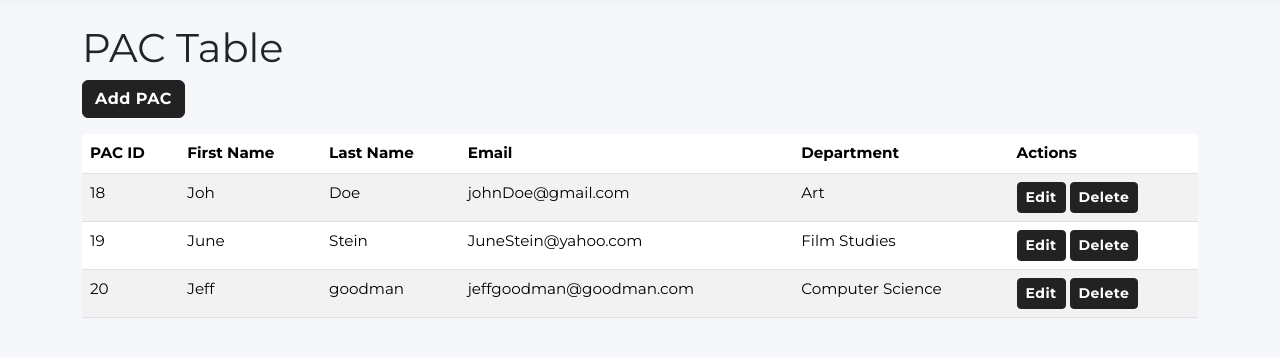
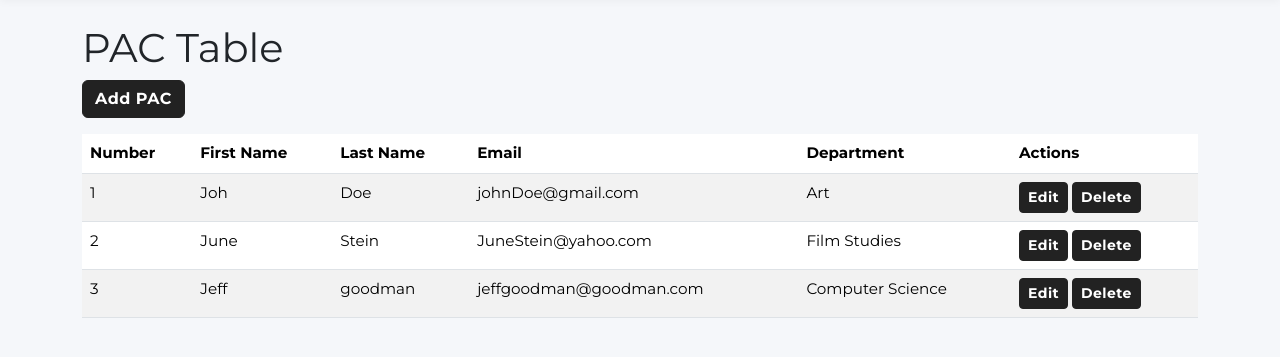
Before and after one commit to cnrblake/student_pac_project, a Django app: page /pac_list/ in a window 1280 px wide. Shown: the part 56-413 px from the top of the page. Run offline with Django 5.2, Linux system fonts and the light colour scheme; data comes from the database, SQL or seed files in the repository; both versions use the stored data as it was after the commit.

Commit message:
Added for loop counter to show seq numbers, removed PAC ID from table. Effects both student and pac tables

```diff
--- a/pacsystem/templates/studentpac/pac.html
+++ b/pacsystem/templates/studentpac/pac.html
@@ -9,7 +9,7 @@
 <table class="table table-striped">
     <thead>
     <tr>
-        <th>PAC ID</th>
+        <th>Number</th>
         <th>First Name</th>
         <th>Last Name</th>
         <th>Email</th>
@@ -20,7 +20,7 @@
     <tbody>
     {% for pac in pacs %}
     <tr>
-        <td>{{ pac.PacID }}</td>
+        <td>{{ forloop.counter }}</td>
         <td>{{ pac.FirstName }}</td>
         <td>{{ pac.LastName }}</td>
         <td>{{ pac.Email }}</td>
--- a/pacsystem/templates/studentpac/student.html
+++ b/pacsystem/templates/studentpac/student.html
@@ -21,7 +21,7 @@
     <tbody>
     {% for student in students %}
     <tr>
-        <td>{{ student.StudentID }}</td>
+        <td>{{ forloop.counter }}</td>
         <td>{{ student.FirstName }}</td>
         <td>{{ student.LastName }}</td>
         <td>{{ student.Email }}</td>
```
Also changed, not shown: db.sqlite3.
